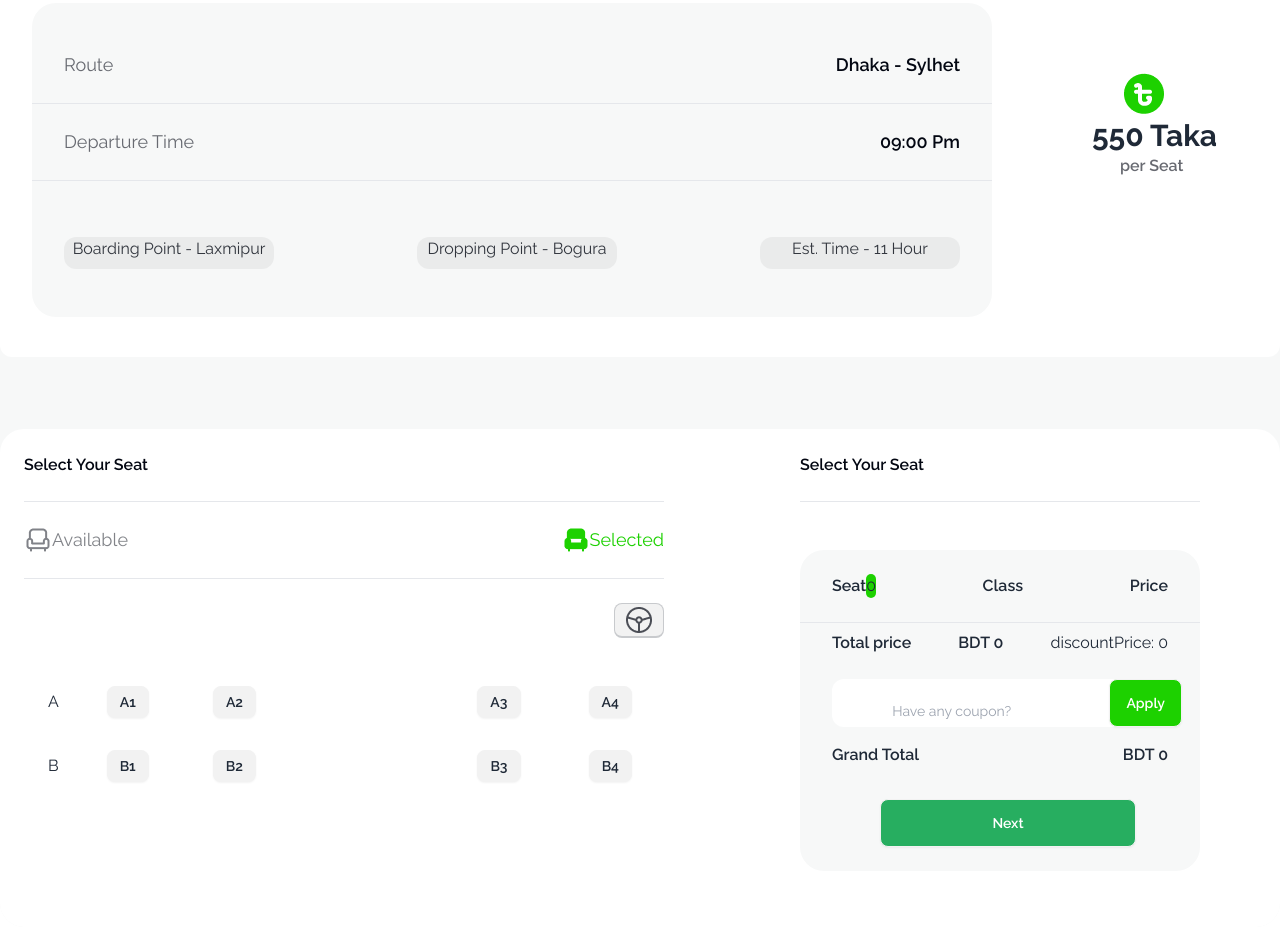
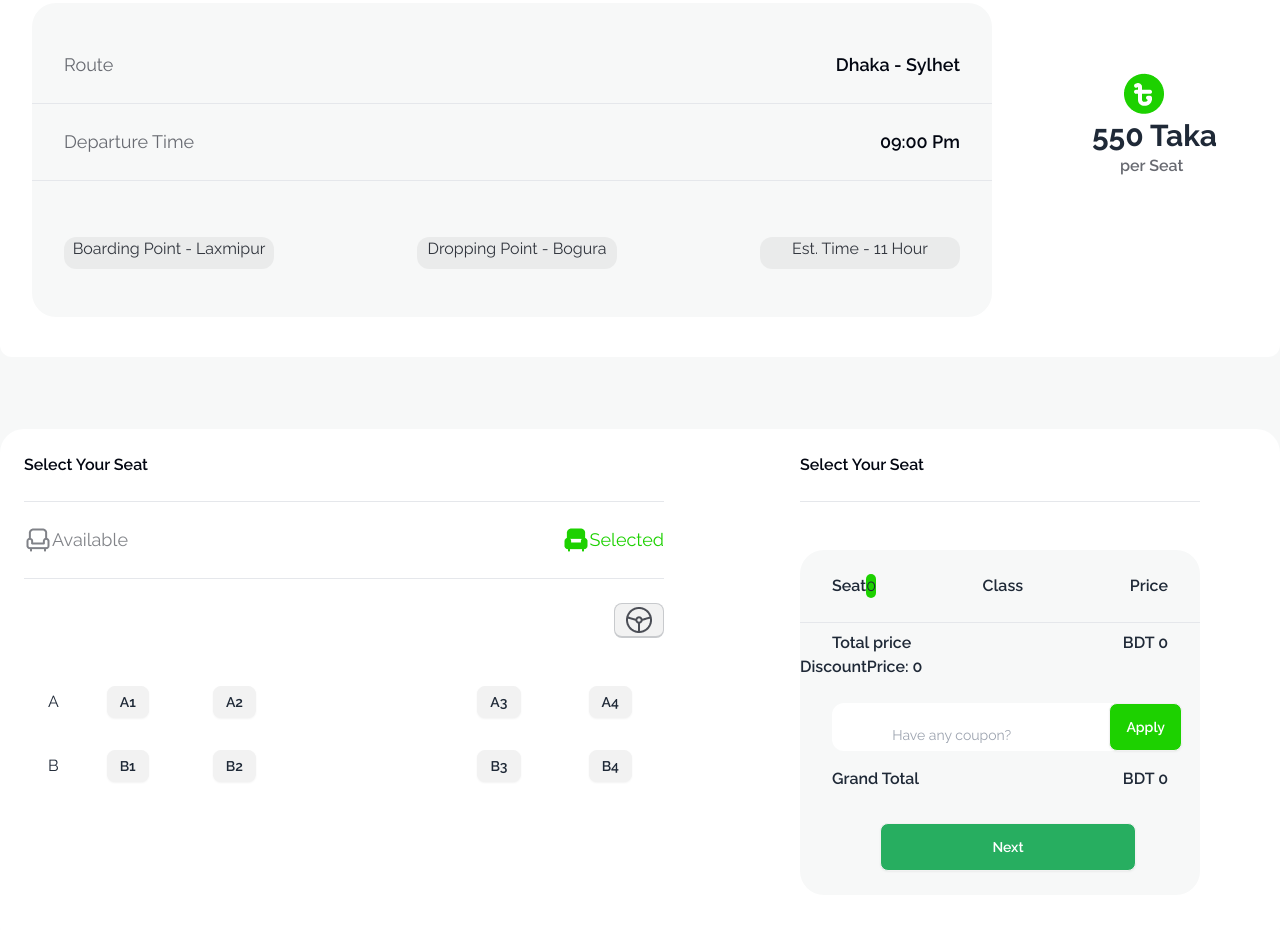
Before and after one commit to Rion-bhuiyan/5th-assingment, a plain HTML site: page index.html in a window 1280 px wide. Shown: the part 1577-2507 px from the top of the page. Drawn offline with nearby package versions, Linux system fonts and the light colour scheme.

Commit message:
added the last commit

```diff
--- a/index.html
+++ b/index.html
@@ -293,8 +293,11 @@
                             <div class="flex justify-between ml-8 mr-8 pt-2">
                                 <p class="text-base font-semibold">Total price</p>
                                 <p class="text-base font-semibold">BDT <span id="total-result">0</span></p>
-                                <p>discountPrice: <span id="discountammout">0</span></p>
+
                             </div>
+                          <div>
+                            <p class="text-base font-semibold">DiscountPrice: <span id="discountammout">0</span></p>
+                          </div>
                             <br>
                             <div class="w-[350px] h-[48px] bg-[#FFFFFF] rounded-xl ml-8 mr-8">
                                 <div class="flex justify-between">
```
